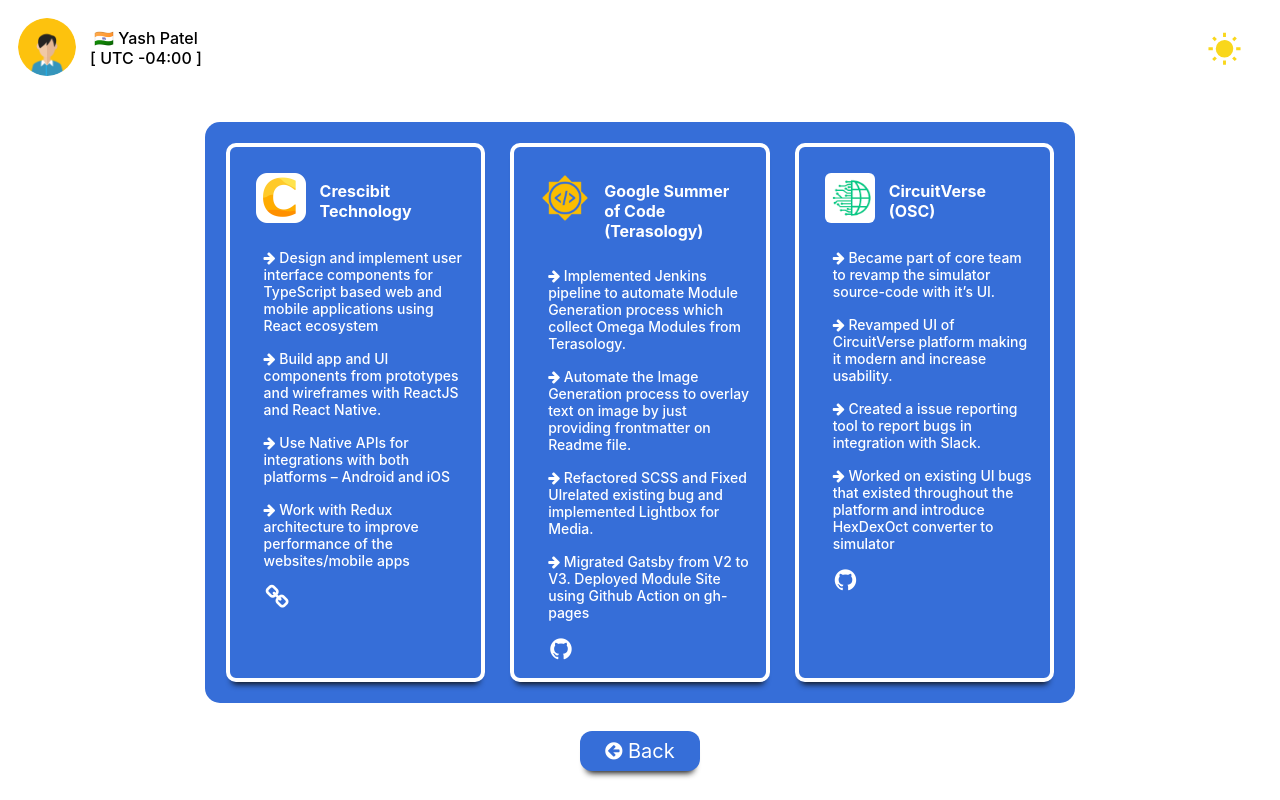
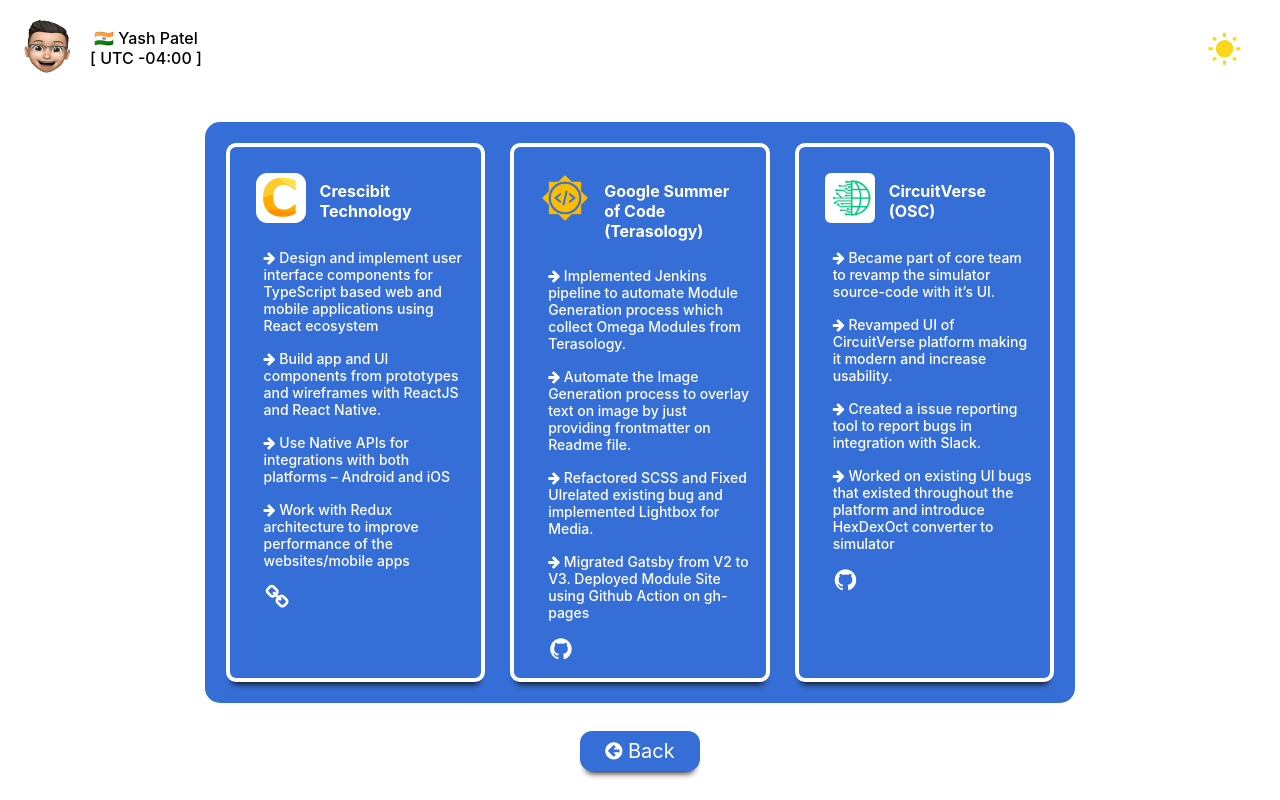
Before and after one commit to ryuk156/Portfolio, a Next.js app: page /experience in a window 1280 px wide. Built offline with nearby package versions, Linux system fonts and the light colour scheme.

Commit message:
feat: favcion & profile  image change

```diff
--- a/Components/Navbar/Navbar.js
+++ b/Components/Navbar/Navbar.js
@@ -6,7 +6,7 @@
     <div className="nav">
       <div className="nav-brand">
         <img
-          src="/images/me.png"
+          src="/images/me1.png"
           alt="Picture of the author"
           className="nav-brand-profile"
         />
```
Also changed, not shown: public/images/me1.png (added), 1 other file (tests, documents, lock files or other folders).
